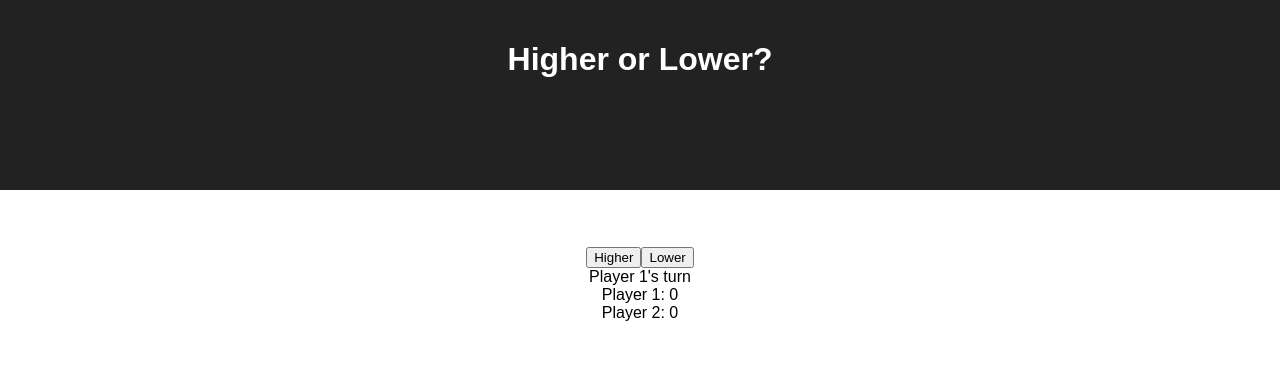
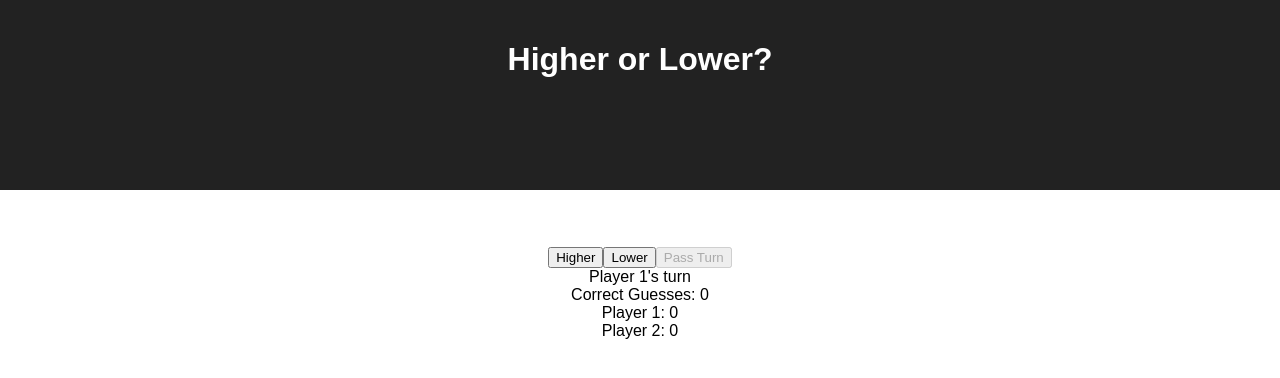
Before and after one commit to DavidIvy003/hilo, a React (Create React App) app: page / in a window 1280 px wide. Shown: the top 378 px of the page. Built offline with nearby package versions, Linux system fonts and the light colour scheme; no server answers.

Commit message:
Add ability to pass turn after 3 correct guesses

```diff
--- /dev/null
+++ b/src/actions/controllerActions.js
@@ -0,0 +1,3 @@
+export const passTurn = () => ({
+  type: 'PASS_TURN'
+})
--- a/src/components/Controller.js
+++ b/src/components/Controller.js
@@ -2,7 +2,8 @@ import React from 'react';
 import { connect } from 'react-redux'
 import { bindActionCreators } from 'redux';
 
-import * as controllerActions from '../actions/deckActions';
+import * as deckActions from '../actions/deckActions';
+import * as controllerActions from '../actions/controllerActions';
 
 const Controller = props => (
   <div>
@@ -11,6 +12,10 @@ const Controller = props => (
     </button>
     <button onClick={() => props.guessLower(props.deckId, props.card, props.faceUpPile)}>
       Lower
+    </button>
+    <button onClick={() => props.passTurn()}
+            disabled={props.currentGuesses < 3}>
+      Pass Turn
     </button>
   </div>
 )
@@ -21,11 +26,14 @@ const mapStateToProps = (state) => {
     deckId: state.deck.id,
     card: state.deck.currentCard.value,
     faceUpPile: state.deck.faceUpPile,
+    currentGuesses: state.game.currentGuesses,
   }
 }
 
+console.log('passTurn', controllerActions.passTurn())
+
 const mapDispatchToProps = (dispatch) => {
-  return bindActionCreators(controllerActions, dispatch);
+  return bindActionCreators({...controllerActions, ...deckActions}, dispatch);
 }
 
 export default connect(
--- a/src/components/Score.js
+++ b/src/components/Score.js
@@ -5,6 +5,7 @@ import { bindActionCreators } from 'redux';
 const Score = props => (
   <div>
     <div>Player { props.currentPlayer }'s turn</div>
+    <div>Correct Guesses: { props.currentGuesses }</div>
     <div>Player 1: { props.player1 }</div>
     <div>Player 2: { props.player2 }</div>
   </div>
@@ -16,6 +17,7 @@ const mapStateToProps = (state) => {
     player1: state.game.scores[0],
     player2: state.game.scores[1],
     currentPlayer: state.game.currentPlayer + 1,
+    currentGuesses: state.game.currentGuesses,
   }
 }
 
--- a/src/reducers/gameReducer.js
+++ b/src/reducers/gameReducer.js
@@ -7,18 +7,24 @@ const getScores = (oldScores, player, points) => {
 const incorrectGuess = (state, points) => {
   let newState = Object.assign({}, state)
   newState.scores = getScores(state.scores, state.currentPlayer, points)
-  console.log('incorrectGuess', state, newState)
+  newState.currentGuesses = 0
   return newState
 }
 
 const correctGuess = (state) => {
   let newState = Object.assign({}, state)
-  newState.currentPlayer = state.currentPlayer === 0 ? 1 : 0
-  console.log('correctGuess', state, newState)
+  newState.currentGuesses = state.currentGuesses + 1
   return newState
 }
 
-const gameReducer = (state = { currentPlayer: 0, scores: { 0: 0, 1: 0 }}, action) => {
+const passTurn = (state) => {
+  let newState = Object.assign({}, state)
+  newState.currentPlayer = state.currentPlayer === 0 ? 1 : 0
+  newState.currentGuesses = 0
+  return newState
+}
+
+const gameReducer = (state = { currentPlayer: 0, currentGuesses: 0, scores: { 0: 0, 1: 0 }}, action) => {
   switch (action.type) {
     case 'INCORRECT_GUESS':
       console.log('GUESS', JSON.stringify(action))
@@ -26,6 +32,9 @@ const gameReducer = (state = { currentPlayer: 0, scores: { 0: 0, 1: 0 }}, action
     case 'CORRECT_GUESS':
       console.log('GUESS', JSON.stringify(action))
       return correctGuess(state)
+    case 'PASS_TURN':
+      console.log('PASS_TURN', JSON.stringify(action))
+      return passTurn(state)
     default:
       console.log('Default value from controllerReducer')
       return state;
```
